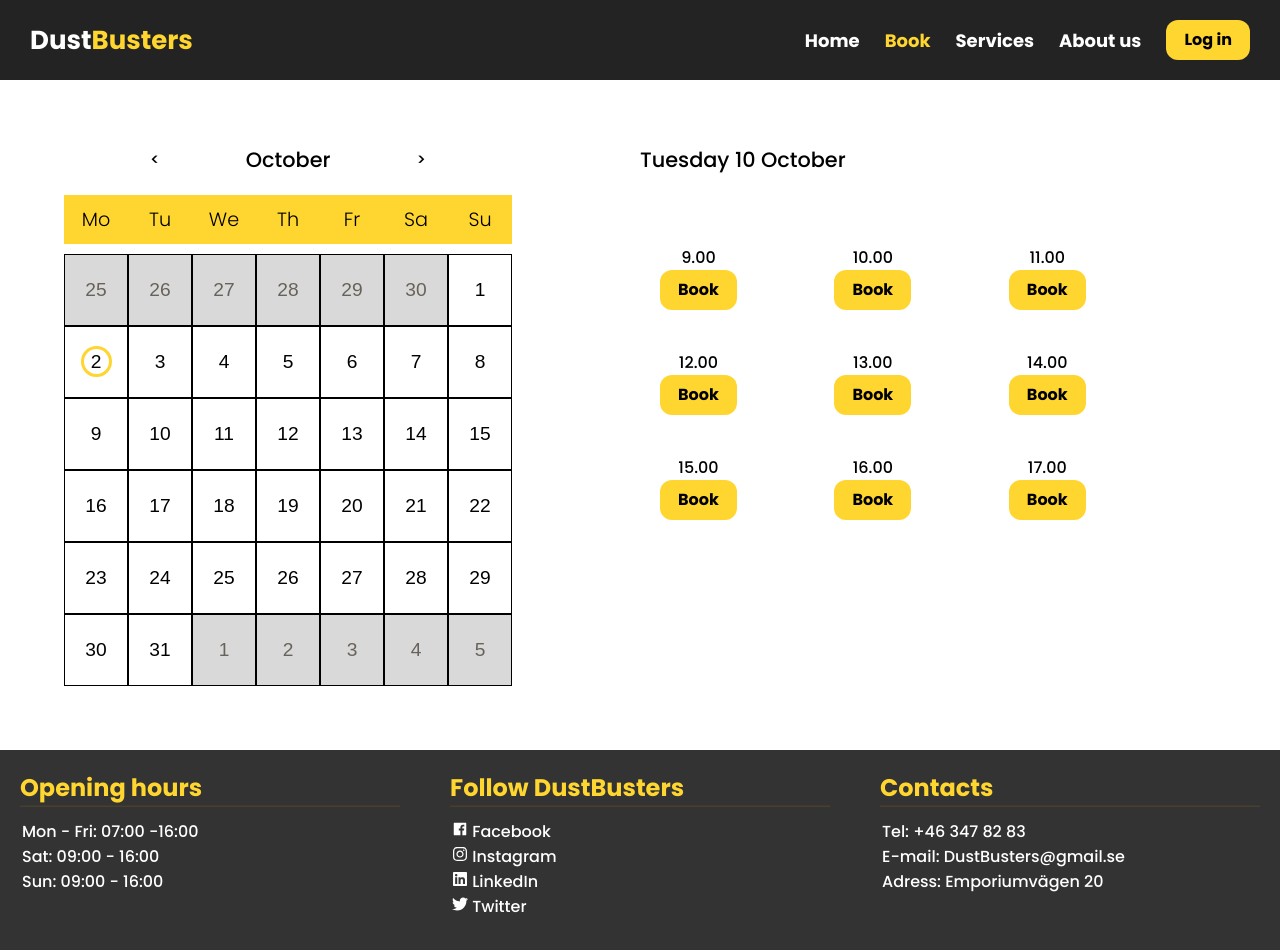
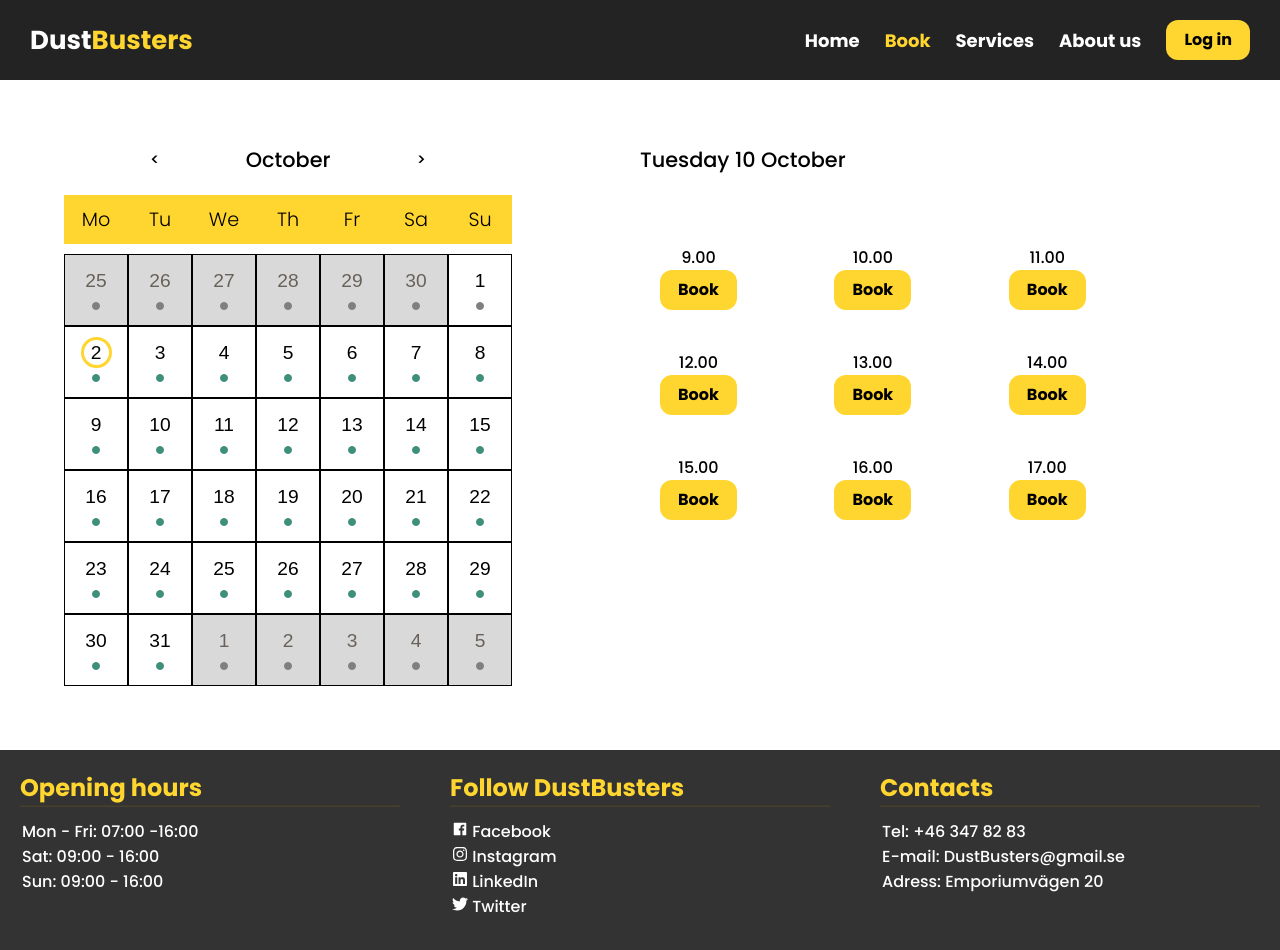
Before and after one commit to jonaelghid3y/DustBusters, a React (Vite) app: page /Bookings in a window 1280 px wide. Both pictures are taken after a click on the button "10". Built offline with nearby package versions, Linux system fonts and the light colour scheme; no server answers.

Commit message:
added colored dots #23

```diff
--- a/src/Components/Calender.jsx
+++ b/src/Components/Calender.jsx
@@ -1,4 +1,4 @@
-import React from 'react';
+import React, { useEffect, useState } from 'react';
 import styled from 'styled-components';
 
 const Calendar = ({ currYear, currMonth, setCurrMonth, currDate, getAvailiableTimes, setClicked, months }) => {
@@ -53,6 +53,44 @@ const Calendar = ({ currYear, currMonth, setCurrMonth, currDate, getAvailiableTi
     if (calendarDates.length == 35) break;
   }
 
+  const [bookedTimes, setBookedTimes] = useState([]);
+
+  useEffect(() => {
+    fetchBookings();
+    getAvaliableDates();
+  }, []);
+
+  const fetchBookings = async () => {
+    try {
+      const response = await fetch('https://api-s5hih6nmta-uc.a.run.app/booking');
+      const data = await response.json();
+      setBookedTimes(data);
+    } catch (error) {
+      console.log(error);
+    }
+  };
+
+  const getAvaliableDates = (date) => {
+
+    if (date < new Date().getDate() && currMonth == new Date().getMonth()) {
+      return "grey";
+    }
+    const bookedTimesOnSelectedDate = bookedTimes.filter(booking => new Date(booking.date).getDate() === date);
+    const bookedStartTimes = bookedTimesOnSelectedDate.map(booking => booking.startTime);
+
+    let availableTimes = [9, 10, 11, 12, 13, 14, 15, 16, 17];
+    availableTimes = availableTimes.filter(time => !bookedStartTimes.includes(time));
+
+    if (availableTimes.length == 0) {
+      return "red";
+    } else if(availableTimes.length < 5) {
+      return "yellow";
+    }
+    else {
+      return "green";
+    }
+  };
+
   const showNextMonth = () => {
     setClicked(false);
     if (currMonth < 11)
@@ -98,6 +136,7 @@ const Calendar = ({ currYear, currMonth, setCurrMonth, currDate, getAvailiableTi
                 <div className="current" value={date.date}>
                   <p>{date.date}</p>
                 </div>
+                <div className={getAvaliableDates(date.date)}></div>
               </button>
               : date.class == "active"
                 ? <button
@@ -105,6 +144,7 @@ const Calendar = ({ currYear, currMonth, setCurrMonth, currDate, getAvailiableTi
                   key={date.date}
                   onClick={() => getAvailiableTimes(date.date)}>
                   <p>{date.date}</p>
+                  <div className={getAvaliableDates(date.date)}></div>
                 </button>
                 : <button
                   className="nonactive"
@@ -112,6 +152,7 @@ const Calendar = ({ currYear, currMonth, setCurrMonth, currDate, getAvailiableTi
                   disabled
                   onClick={() => getAvailiableTimes(date.date)}>
                   <p>{date.date}</p>
+                  <div className="grey"></div>
                 </button>;
           })
         }
@@ -175,12 +216,33 @@ const CalendarDiv = styled.div`
             font-weight: 300;
         }
 
-        .dot {
+        .green {
         width: 8px;
         height: 8px;
         border-radius: 50%;
-        border-color: gray;
-        background-color: gray;
+        border-color: #3e907a;
+        background-color:  #3e907a;
+        }
+        .red {
+        width: 8px;
+        height: 8px;
+        border-radius: 50%;
+        border-color: #bc473a;
+        background-color: #bc473a;
+        }
+        .yellow {
+        width: 8px;
+        height: 8px;
+        border-radius: 50%;
+        border-color: yellow;
+        background-color: yellow;
+        }
+        .grey {
+        width: 8px;
+        height: 8px;
+        border-radius: 50%;
+        border-color: grey;
+        background-color: grey;
         }
 
     }
--- a/src/Pages/Bookings.jsx
+++ b/src/Pages/Bookings.jsx
@@ -107,6 +107,7 @@ function Bookings() {
           currDate={currDate}
           months={months}
           getAvailiableTimes={getAvailiableTimes}
+          availiableTimesArr={availiableTimesArr}
           setClicked={setClicked}
         />
         {
```
